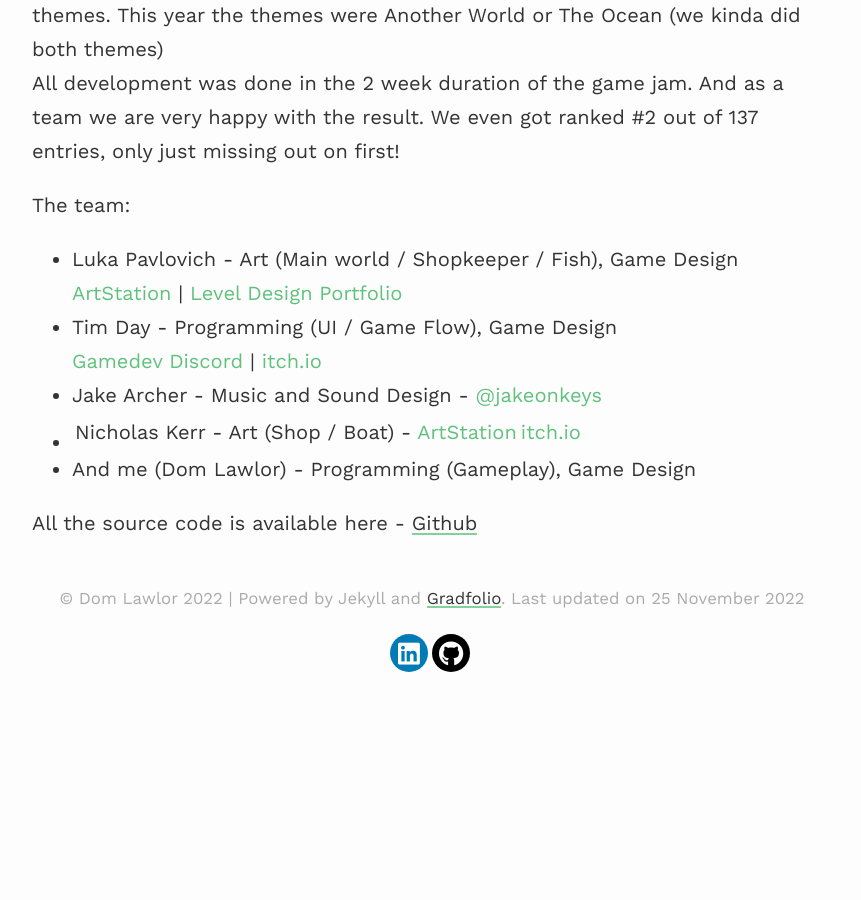
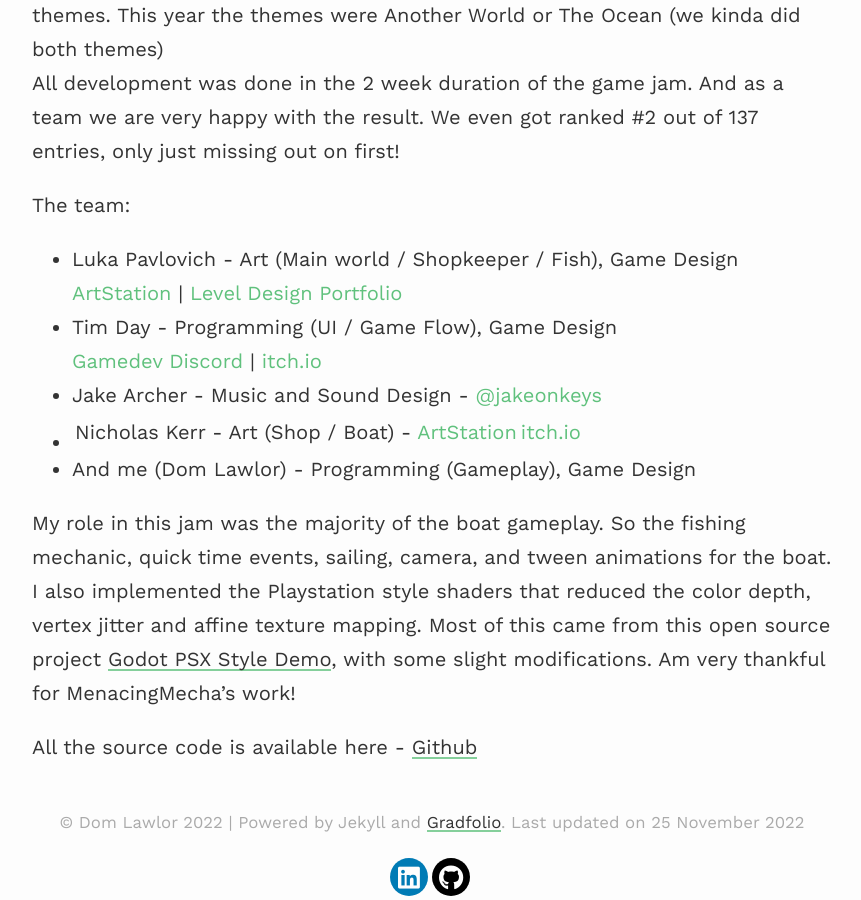
Before and after one commit to domlawlor/domlawlor.com, a Jekyll site: the page built from _projects/1-The Deep Ones.md, in a window 1280 px wide and 900 px high, scrolled down 1241 px. Shown: the whole window, without its empty margins (208-1069 px from the left). Built offline with Jekyll 4.4.1, drawn with Linux system fonts in a browser that asks for light colours; nearby versions of some CDN libraries; before the commit the page ends 1917 px from its top, so only the background shows below that.

Commit message:
content updates to deep ones

```diff
--- a/_projects/1-The Deep Ones.md
+++ b/_projects/1-The Deep Ones.md
@@ -28,4 +28,7 @@ The team:
   * Nicholas Kerr - Art (Shop / Boat) - [ArtStation](https://www.artstation.com/nicholaskerr) | [itch.io](https://itch.io/profile/nickowiss)
   * And me (Dom Lawlor) - Programming (Gameplay), Game Design
 
+My role in this jam was the majority of the boat gameplay. So the fishing mechanic, quick time events, sailing, camera, and tween animations for the boat.
+I also implemented the Playstation style shaders that reduced the color depth, vertex jitter and affine texture mapping. Most of this came from this open source project [Godot PSX Style Demo](https://github.com/MenacingMecha/godot-psx-style-demo), with some slight modifications. Am very thankful for MenacingMecha's work!
+
 All the source code is available here - [Github](https://github.com/domlawlor/32bitjam2022)
```
Also changed, not shown: _pages/projects.md (+1 -0 lines).
